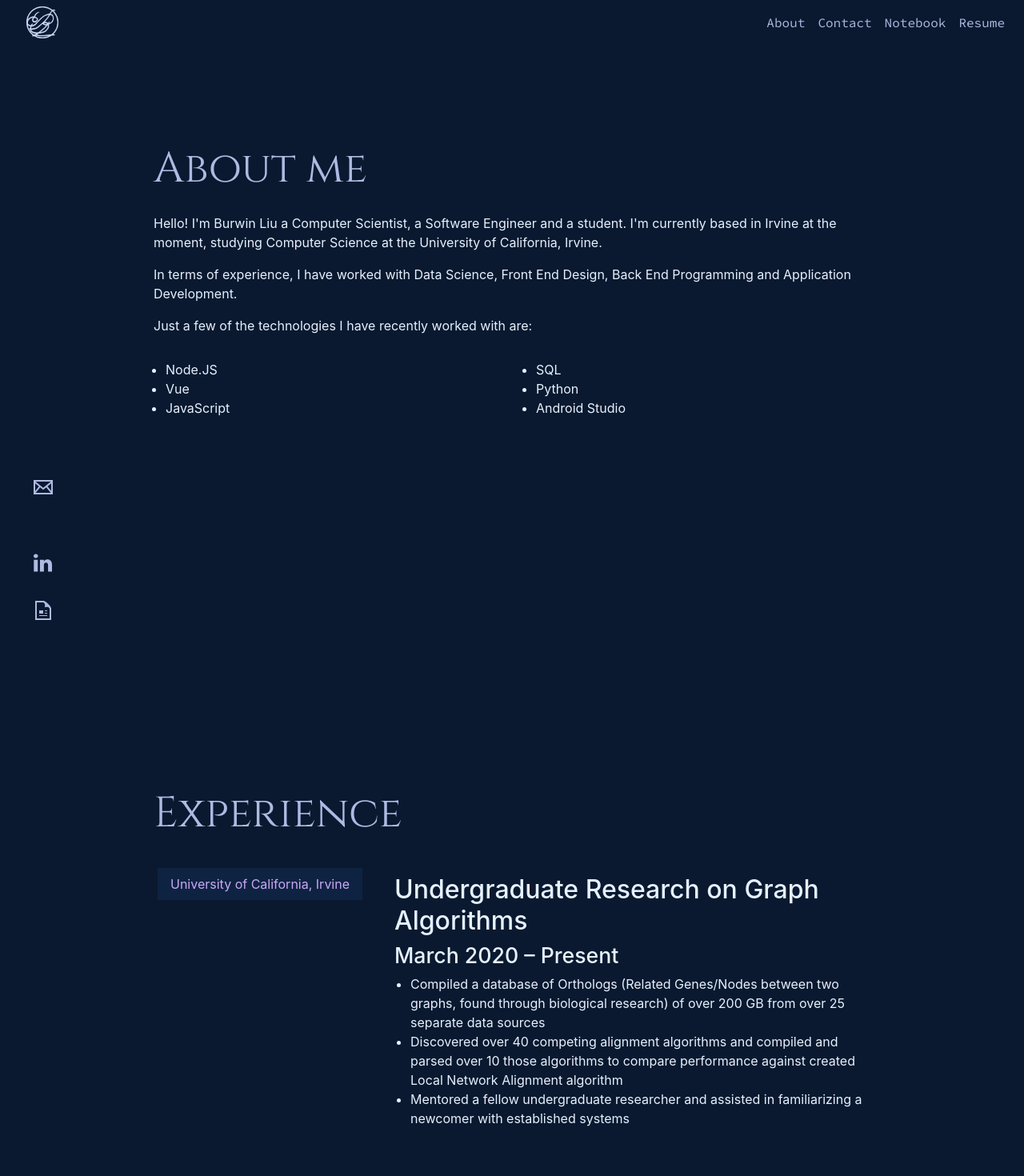
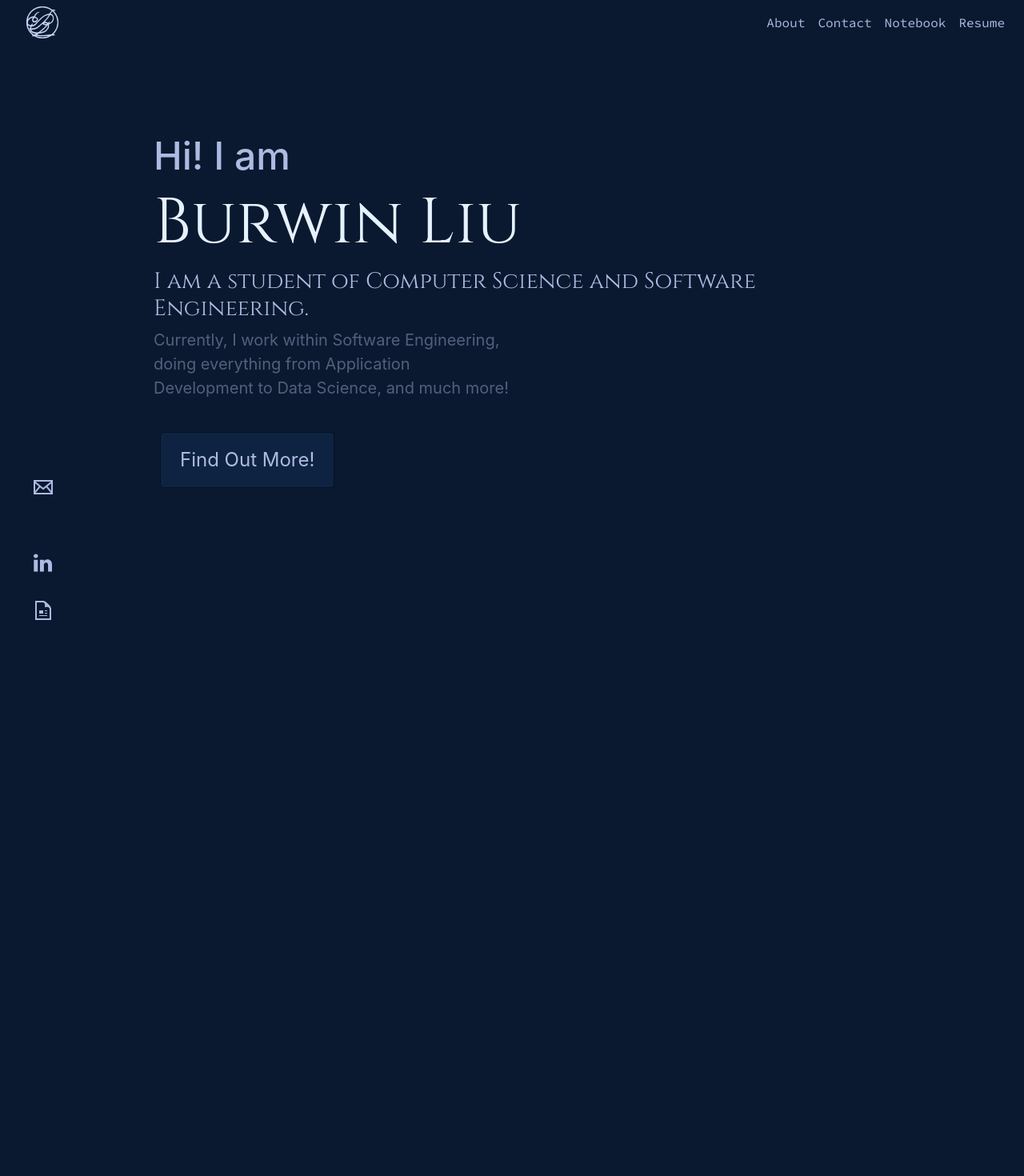
Before and after one commit to burwinliu/personalWebsite_v1, a Vue app: page /#/about in a window 1280 px wide. Shown: the top 1470 px of the page at 80% size. After the commit the page ends 800 px from the top, so only its background shows below. Built offline with nearby package versions, Linux system fonts and the light colour scheme.

Commit message:
improving SEO

```diff
--- a/src/App.vue
+++ b/src/App.vue
@@ -19,7 +19,7 @@
 <style lang="scss">
 
 html, body, .background{
-  color: $primary;
+  color: $sub-1;
   background-color: $background;
   scrollbar-color: $mute-1 $shadow ;
   scrollbar-arrow-color: $mute-2;
--- a/src/router.js
+++ b/src/router.js
@@ -8,8 +8,7 @@
 
 Vue.use(Router);
 
-const router = new Router({
-        routes: [
+const routes = [
     {
         path: '/',
         component: Index,
@@ -19,8 +18,19 @@
                 path: '',
                 component: ViewHome,
                 meta:{
-                        title: 'Burwin Liu - Home Page',
+                    title: 'Burwin Liu: Software Engineer and Student',
+                    metaTags:[
+                        {
+                            name: 'description',
+                            content:'Burwin Liu is a Student, Computer Scientist and Software Engineer from Irvine, California. He has worked in everything from Full Stack Development to \
+                            Machine Learning'
+                        },
+                        {
+                            name: "google-site-verification",
+                            content:"jKYTAtyoTiABMVXOjAQr81lJZ7YfTxSzqUXkDa4Wyuo",
                         }
+                    ]
+                },
             },
             {
                 name: 'view-about',
@@ -41,6 +51,26 @@
         ]
     },
 ]
+
+const router = new Router({
+    routes,
+    mode: 'history'
 });
 
+router.beforeEach((to, from, next) => {
+    document.title = to.meta.title
+    if (to.meta.metaTags != undefined){
+        var i;
+        for (i = 0; i<to.meta.metaTags.length; ++i){
+            var meta = document.createElement('meta');
+            meta.name = to.meta.metaTags[i].name;
+            meta.content = to.meta.metaTags[i].content;
+            document.getElementsByTagName('head')[0].appendChild(meta);
+            console.log(meta)
+        }
+    }
+    next()
+})
+
+
 export default router;
--- a/src/views/ViewAbout.vue
+++ b/src/views/ViewAbout.vue
@@ -15,7 +15,7 @@
             </p>
             <br>
             <p>
-              Just a few of the technologies I have recently worked with are:
+              Just a few of the technologies I have recently worked with include:
             </p>
         </b-row>
         <b-row>
@@ -65,9 +65,6 @@
 
 export default {
   name: "ViewAbout",
-  created () {
-    document.title = this.$route.meta.title;
-  },
   components: {
     ViewAboutExperience,
     ViewAboutProjects,
@@ -96,16 +93,17 @@
 <style lang="scss" scoped>
 @import url('https://fonts.googleapis.com/css?family=Cinzel&display=swap');
 p{
-  font-size: 1rem;
+  font-size: 1.25rem;
 }
 h1{
   font-family: 'Cinzel', serif;
-  font-size: 40pt;
+  font-size: 4rem;
   position: relative;
   color: $sub-1;
   padding-bottom: 1rem;;
 }
 h2{
+  font-size: 1.75rem;
   color: $mute-1
 }
 a:hover{
@@ -113,6 +111,7 @@
 }
 ul{
   padding: 15px;
+  font-size: 1.25rem;
 }
 .page {
   display: flex;
--- a/src/views/ViewAboutExperience.vue
+++ b/src/views/ViewAboutExperience.vue
@@ -70,7 +70,7 @@
 .card-text{
   margin-bottom: 20px;
   font-size: 1rem;
-  color: $primary;
+  color: $sub-1;
   height:fit-content;
 }
 
@@ -79,13 +79,14 @@
     transition: 0.3s all ease-out;
 }
 h1{
-    font-size: 24pt;
+    font-size: 2rem;
 }
 h2{
-    font-size: 20pt;
+    font-size: 1.75rem;
 }
 
 ul{
+    font-size: 1.25rem;
     padding-inline-start: 20px;
 }
 
--- a/src/views/ViewContact.vue
+++ b/src/views/ViewContact.vue
@@ -18,9 +18,6 @@
 <script>
 export default {
     name: "ViewContact",
-    created () {
-      document.title = this.$route.meta.title;
-    },
     data(){
       return{
         windowHeight: window.innerHeight,
@@ -40,7 +37,7 @@
 @import url('https://fonts.googleapis.com/css?family=Cinzel&display=swap');
 h1{
   font-family: 'Cinzel', serif;
-  font-size: 40pt;
+  font-size: 4rem;
   position: relative;
   color: $sub-1;
   align-self:flex-start;
@@ -48,8 +45,8 @@
 }
 
 p{
-  color: $primary;
-  font-size: 15pt;
+  color: $sub-1;
+  font-size: 1.25rem;
   margin-bottom: 40px;
 }
 
--- a/src/views/ViewHome.vue
+++ b/src/views/ViewHome.vue
@@ -3,9 +3,12 @@
     <div class="wrapper home">
       <b-row class="body-text"><h2>Hi! I am</h2></b-row>
       <b-row class="body-text"><h1>Burwin Liu</h1></b-row>
-      <b-row class="body-text"><p>I am a student of Computer Science and Software Engineering.</p> </b-row>
-      <b-row class="body-text"><b>I work within Software Engineering, from Application Development to Data Science and everything in between </b> </b-row>
-      <b-row class="body-text"><b-button :to="'about'" class="my-3 btn-about"> Find Out More!</b-button></b-row>
+      <b-row class="body-text"><h3>I am a student of Computer Science and Software Engineering.</h3> </b-row>
+      <b-row class="body-text" no-gutters>
+        <b-col><p>Currently, I work within Software Engineering, doing everything from Application Development to Data Science, and much more!</p></b-col>
+        <b-col/>
+      </b-row>
+      <b-row class="body-text py-2 px-2"><b-button :to="'about'" class="my-3 px-4 py-3 btn-about"> Find Out More!</b-button></b-row>
     </div>
   </div>
 </template>
@@ -13,9 +16,6 @@
 <script>
 export default {
     name: "ViewHome",
-    created () {
-      document.title = this.$route.meta.title;
-    },
     data: function(){
       return{
         windowHeight: window.innerHeight,
@@ -43,28 +43,25 @@
   vertical-align: middle;
 }
 h1{
-  font-size: 50pt;
+  font-size: 5rem;
   font-family: 'Cinzel', serif;
   position: relative;
+  color: $primary;
 }
 h2{
-  font-size: 30pt;
+  font-size: 3rem;
+  color: $sub-1;
+}
+div > h3{
+  font-family: 'Cinzel', serif;
+  font-size: 1.75rem;
+  position: relative;
   color: $sub-1;
 }
 div > p{
-  font-family: 'Cinzel', serif;
-  font-size: large;
+  font-size: 1.25rem;
   position: relative;
-  color: $sub-1;
-}
-div > p:hover{
-  color:  $sub-1;
-}
-b{
-  font-family: 'Cinzel', serif;
-  font-size: medium;
-  position: relative;
-  color: $mute-1;
+  color: $sub-2;
 }
 .view-home{
   width: 100%;
@@ -80,7 +77,7 @@
   color: $sub-1;
   background-color: $background-sub-1;
   border-color: $background-prime;
-
+  font-size: 1.5rem;
 }
 
 .btn-about:focus{
--- a/src/views/index.vue
+++ b/src/views/index.vue
@@ -50,9 +50,6 @@
       sidebarAttatched: false,
       footerTop: 0,
     }
-  },
-  created () {
-    document.title = this.$route.meta.title;
   },
   mounted () {
     this.routerWidth = document.getElementById("router").offsetWidth;
```
Also changed, not shown: src/components/NavBar.vue (line endings or trailing spaces), 1 other file (tests, documents, lock files or other folders). Lines whose indentation alone changed are shown as unchanged.
